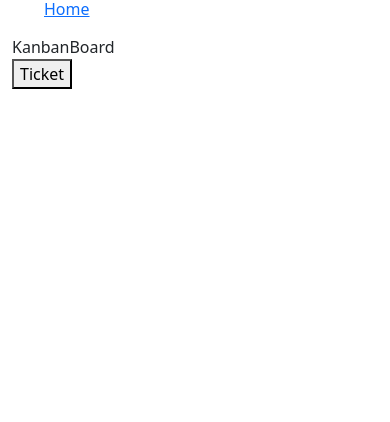
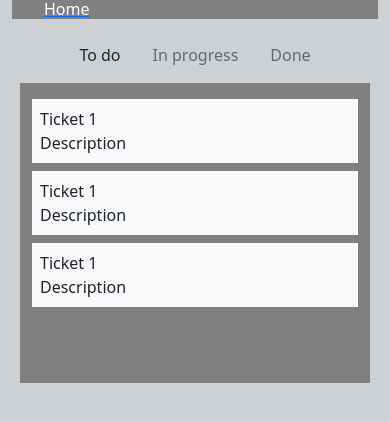
Before and after one commit to adriana-lazurca/kanban-board, a React (Create React App) app: page / in a window 390 px wide. Shown: the top 422 px of the page. Built offline with nearby package versions, Linux system fonts and the light colour scheme.

Commit message:
[Kanban-2]: create mobile version

```diff
--- /dev/null
+++ b/src/App.css
@@ -0,0 +1,3 @@
+body{
+    background-color:#ced1d3 !important;
+}
--- a/src/App.js
+++ b/src/App.js
@@ -1,4 +1,5 @@
 import { Navigation } from './components/navigation/Navigation';
+import './App.css'
 
 
 function App() {
--- /dev/null
+++ b/src/components/board-column/BoardColumn.jsx
@@ -0,0 +1,16 @@
+import { TicketCard } from '../ticket-card/TicketCard';
+import './board-column.scss';
+
+export const BoardColumn = () => {
+   return (
+      <div className='container'>
+         <div className='row'>
+            <div className='board-column col mx-2 py-2'>
+               <TicketCard />
+               <TicketCard />
+               <TicketCard />
+            </div>
+         </div>
+      </div>
+   );
+};
--- /dev/null
+++ b/src/components/board-column/board-column.scss
@@ -0,0 +1,4 @@
+.board-column {
+    background-color: grey;
+    min-height: 300px;
+}
--- a/src/components/kanban-board/KanbanBoard.jsx
+++ b/src/components/kanban-board/KanbanBoard.jsx
@@ -1,10 +1,70 @@
-import { TicketCard } from '../ticket-card/TicketCard';
+import { Fragment, useState } from 'react';
+
+import { BoardColumn } from '../board-column/BoardColumn';
+
+const columns = [
+   { name: 'todo', title: 'To do' },
+   { name: 'inprogress', title: 'In progress' },
+   { name: 'done', title: 'Done' },
+];
+
+const NavigationBoard = ({ columns, selectedName, onSelect }) => {
+   return (
+      <ul class='nav justify-content-center mb-2'>
+         {columns.map((column) => (
+            <li class='nav-item'>
+               <a
+                  class={`nav-link ${column.name === selectedName ? 'text-dark' : 'text-black-50'}`}
+                  aria-current='page'
+                  href='#'
+                  onClick={() => {
+                     onSelect(column.name);
+                  }}
+               >
+                  {column.title}
+               </a>
+            </li>
+         ))}
+      </ul>
+   );
+};
 
 export const KanbanBoard = () => {
+   const isMobile = true;
+
    return (
-      <>
-         <div>KanbanBoard</div>
-         <TicketCard />
-      </>
+      <Fragment>
+         {isMobile && <MobileKanbanBoard />}
+         {!isMobile && <DesktopKanbanBoard />}
+      </Fragment>
    );
 };
+
+const MobileKanbanBoard = () => {
+   const [selectedName, setSelectedName] = useState('todo');
+
+   const column = columns.find((column) => column.name === selectedName);
+
+   return (
+      <div>
+         <NavigationBoard columns={columns} selectedName={selectedName} onSelect={setSelectedName} />
+
+         <BoardColumn title={column.title} />
+      </div>
+   );
+};
+
+const DesktopKanbanBoard = () => {
+   const [selectedName, setSelectedName] = useState('todo');
+
+   const column = columns.find((column) => column.name === selectedName);
+
+   return (
+      <div>
+         <NavigationBoard columns={columns} selectedName={selectedName} onSelect={setSelectedName} />
+
+         <div>{column.title}</div>
+         <BoardColumn title={column.title} />
+      </div>
+   );
+};
--- a/src/components/menu/Menu.jsx
+++ b/src/components/menu/Menu.jsx
@@ -4,14 +4,14 @@ import './menu.scss';
 
 export const Menu = () => {
    return (
-      <div>
+      <nav className='menu'>
          <ul>
             <li>
                <Link to='/'>
-                  <h6>Home</h6>
+                  <h6 className='text-white'>Home</h6>
                </Link>
             </li>
          </ul>
-      </div>
+      </nav>
    );
 };
--- a/src/components/menu/menu.scss
+++ b/src/components/menu/menu.scss
@@ -1,7 +1,11 @@
-ul {
-    list-style-type: none;
-    li {
-        display: inline;
-        padding: 0;
+.menu {
+    background-color: grey;
+
+    ul {
+        list-style-type: none;
+        li {
+            display: inline;
+            padding: 0;
+        }
     }
 }
--- a/src/components/ticket-card/TicketCard.jsx
+++ b/src/components/ticket-card/TicketCard.jsx
@@ -11,5 +11,11 @@ export const TicketCard = () => {
       navigate(`/tickets/${ticket.id}`);
    };
 
-   return <button onClick={handleClick}>Ticket</button>;
+   return (
+      <div className='bg-light p-2 my-2'>
+         {/* <button onClick={handleClick}>Ticket</button> */}
+         Ticket {ticket.id}
+         <div>Description</div>
+      </div>
+   );
 };
```
Also changed, not shown: src/components/ticket-card/ticket-card.scss (added).
